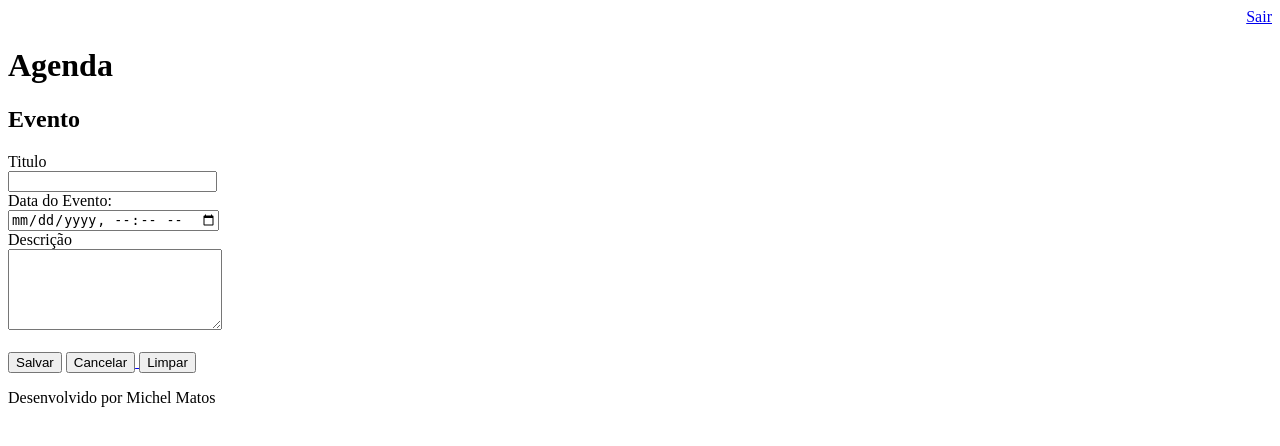
After one commit to M1CH3lM4705/agenda, a Django app: page /agenda/evento/ in a window 1280 px wide. The commit adds this page. Shown: the top 446 px of the page. Run offline with Django 3.2, Linux system fonts and the light colour scheme; a user stored in the database is signed in.

Commit message:
Incluido template para inserçao de eventos da agenda. Incluido o gitignore para ignorar arquivos compilados

```diff
--- a/agenda/urls.py
+++ b/agenda/urls.py
@@ -20,6 +20,8 @@ from core import views
 urlpatterns = [
     path('admin/', admin.site.urls),
     path('agenda/', views.lista_eventos),
+    path('agenda/evento/', views.evento),
+    path('agenda/evento/submit', views.submit_evento),
     path('', views.index),
     path('login/', views.login_user),
     path('login/submit', views.submit_login),
--- a/core/views.py
+++ b/core/views.py
@@ -30,9 +30,26 @@ def submit_login(request):
 def index(request):
     return redirect('/agenda/')
 
-def lista_eventos(request):
+def lista_eventos(request):#consulta de evento por usuario
 
     usuario = request.user
     evento = Evento.objects.filter(usuario=usuario  )
     dados = {'eventos':evento}
     return render(request, 'agenda.html', dados)
+
+@login_required(login_url='/login/')
+def evento(request):#Acesso a pagina evento
+    return render(request, 'evento.html')
+
+@login_required(login_url='/login/')#verifica se usuário está logado
+def submit_evento(request):#inserção de novo evento
+    if request.POST:
+        titulo = request.POST.get('titulo')
+        data_evento = request.POST.get('data_evento')
+        descricao = request.POST.get('descricao')
+        usuario = request.user
+        Evento.objects.create(titulo=titulo,
+                                data_evento=data_evento,
+                                descricao=descricao,
+                                usuario=usuario)
+    return redirect('/')
--- a/templates/agenda.html
+++ b/templates/agenda.html
@@ -2,6 +2,9 @@
 
 {% block content %}
     <h2>Agendamentos</h2>
+    <a href="evento/">
+        <button type="button">Novo evento</button>
+     </a>
     <ul style="font-size: 18px;">
     {% for evento in eventos %}
         <li>{{ evento.titulo }} - {{ evento.get_data_evento }}</li>
--- /dev/null
+++ b/templates/evento.html
@@ -0,0 +1,25 @@
+{% extends "model-page.html" %}
+
+{% block content %}
+
+    <h2>Evento</h2>
+    <form action="submit" method="POST">{% csrf_token %}
+        <label>Titulo</label>
+        <br>
+        <input type="text" name="titulo" size="23px">
+        <br>
+        <label type="text">Data do Evento:</label>
+        <br>
+        <input type="datetime-local" name="data_evento">
+        <br>
+        <label type="text" name="descricao">Descrição</label>
+        <br>
+        <textarea name="descricao" rows="5" cols="24px"></textarea>
+        <br><br>
+        <button type="submit">Salvar</button>
+        <a href="/">
+            <button type="button">Cancelar</button>
+        </a>
+        <button type="reset">Limpar</button>
+    </form>
+{% endblock %}
```
Also changed, not shown: db.sqlite3, 1 other file.
